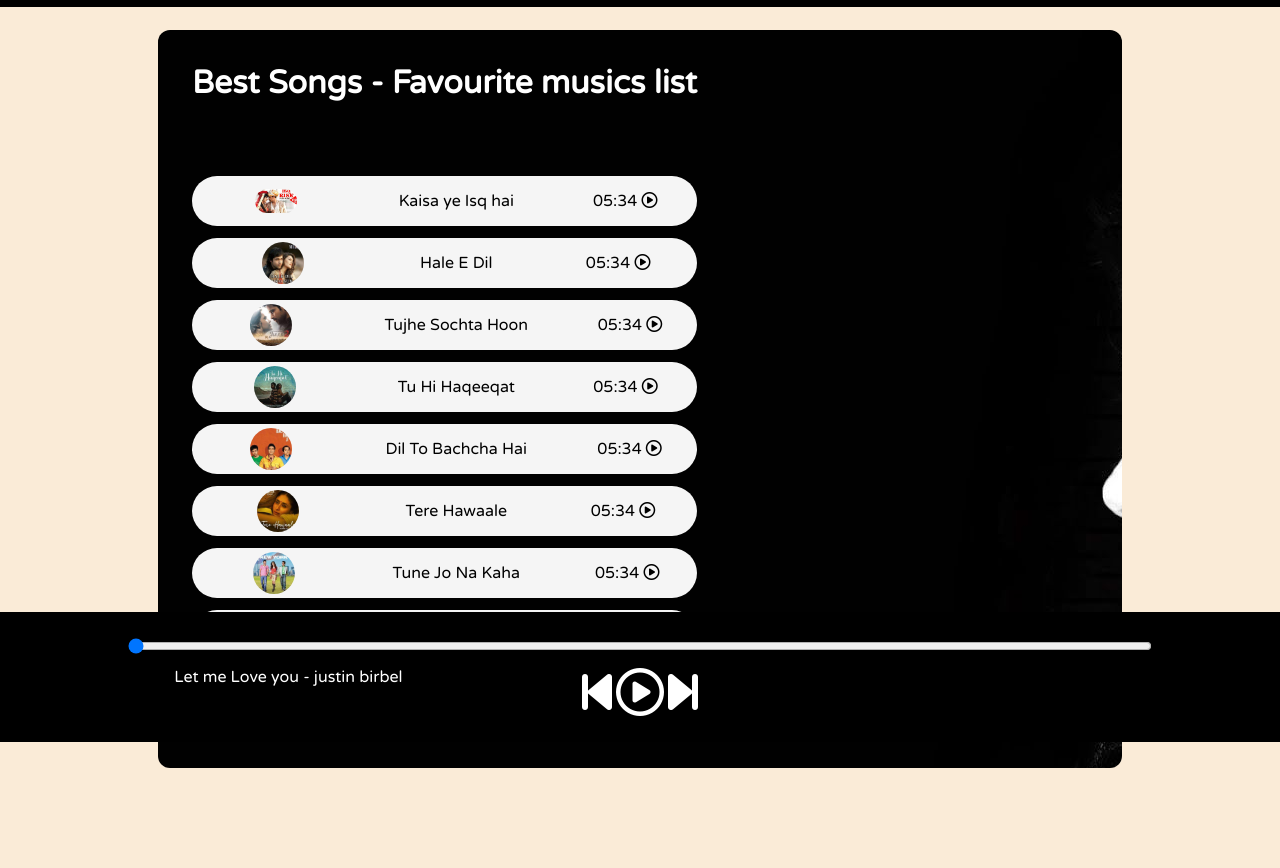
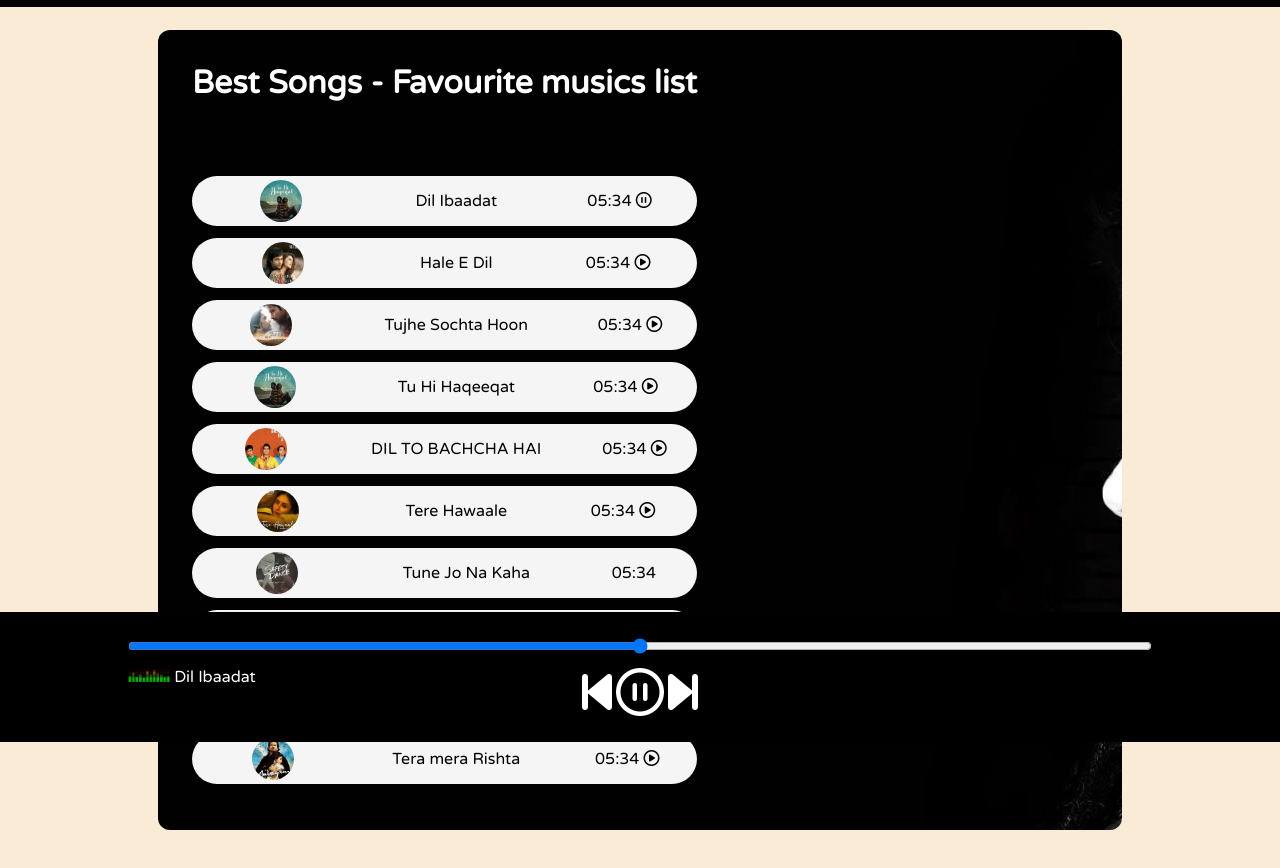
Before and after one commit to trdxDeepu/spotify_Clone, a plain HTML site: page index.html in a window 1280 px wide. Both pictures are taken after a click on the icon 649 px from the left and 258 px from the top of the page. Shown: the part 58-926 px from the top of the page. Drawn offline with Linux system fonts and the light colour scheme.

Commit message:
added functionality on play songs on list and changed the html file for making changed in dynamically names and image as well

```diff
--- a/index.html
+++ b/index.html
@@ -23,74 +23,82 @@
         <div class="songItemContainer">
           <div class="songItem">
             <img src="covers/Kaisa ye Isq hai.jpg" alt="1" />
-            <span>Kaisa ye Isq hai</span>
+            <span class="songName">Kaisa ye Isq hai</span>
             <span class="songListPlay"
               ><span class="timeStamp"
-                >05:34  <i class="fa-regular fa-circle-play"></i></span
+                >05:34 <i id="0" class="fa-regular songItemPlay fa-circle-play"></i></span
             ></span>
           </div>
           <div class="songItem">
-            <img src="covers/Hale E Dil.jpg" alt="1" />
-            <span>Hale E Dil</span>
+            <img src="covers/Kaisa ye Isq hai.jpg" alt="1" />
+            <span class="songName">Kaisa ye Isq hai</span>
             <span class="songListPlay"
               ><span class="timeStamp"
-                >05:34  <i class="fa-regular fa-circle-play"></i></span
+                >05:34 <i id="1" class="fa-regular songItemPlay fa-circle-play"></i></span
             ></span>
           </div>
           <div class="songItem">
-            <img src="covers\Tujhe Sochta Hoon.jpg" alt="1" />
-            <span>Tujhe Sochta Hoon</span>
+            <img src="covers/Kaisa ye Isq hai.jpg" alt="1" />
+            <span class="songName">Kaisa ye Isq hai</span>
             <span class="songListPlay"
               ><span class="timeStamp"
-                >05:34  <i class="fa-regular fa-circle-play"></i></span
+                >05:34 <i id="2" class="fa-regular songItemPlay fa-circle-play"></i></span
             ></span>
           </div>
           <div class="songItem">
-            <img src="covers\Tu Hi Haqeeqat.jpg" alt="1" />
-            <span>Tu Hi Haqeeqat</span>
+            <img src="covers/Kaisa ye Isq hai.jpg" alt="1" />
+            <span class="songName">Kaisa ye Isq hai</span>
             <span class="songListPlay"
               ><span class="timeStamp"
-                >05:34 <i class="fa-regular fa-circle-play"></i></span
+                >05:34 <i id="3" class="fa-regular songItemPlay fa-circle-play"></i></span
             ></span>
           </div>
           <div class="songItem">
-            <img src="covers\DIL TO BACHCHA HAI.jpg" alt="1" />
-            <span>Dil To Bachcha Hai</span>
+            <img src="covers/Kaisa ye Isq hai.jpg" alt="1" />
+            <span class="songName">Kaisa ye Isq hai</span>
             <span class="songListPlay"
               ><span class="timeStamp"
-                >05:34  <i class="fa-regular fa-circle-play"></i></span
+                >05:34 <i id="4" class="fa-regular songItemPlay fa-circle-play"></i></span
             ></span>
           </div>
           <div class="songItem">
-            <img src="covers\Tere Hawaale.jpg" alt="1" />
-            <span>Tere Hawaale</span>
+            <img src="covers/Kaisa ye Isq hai.jpg" alt="1" />
+            <span class="songName">Kaisa ye Isq hai</span>
             <span class="songListPlay"
               ><span class="timeStamp"
-                >05:34  <i class="fa-regular fa-circle-play"></i></span
+                >05:34 <i id="5" class="fa-regular  songItemPlay fa-circle-play"></i></span
             ></span>
           </div>
           <div class="songItem">
-            <img src="covers\Tune Jo Na Kaha.jpg" alt="1" />
-            <span>Tune Jo Na Kaha</span>
+            <img src="covers/Kaisa ye Isq hai.jpg" alt="1" />
+            <span class="songName">Kaisa ye Isq hai</span>
             <span class="songListPlay"
               ><span class="timeStamp"
-                >05:34 <i class="fa-regular fa-circle-play"></i></span
+                >05:34 <i id="6" fa-regular songItemPlay fa-circle-play"></i></span
             ></span>
           </div>
           <div class="songItem">
-            <img src="covers\Zindagi Bata De.jpg" alt="1" />
-            <span>Zindagi Bata De</span>
+            <img src="covers/Kaisa ye Isq hai.jpg" alt="1" />
+            <span class="songName">Kaisa ye Isq hai</span>
             <span class="songListPlay"
               ><span class="timeStamp"
-                >05:34  <i class="fa-regular fa-circle-play"></i></span
+                >05:34 <i id="7" class="fa-regular songItemPlay fa-circle-play"></i></span
             ></span>
           </div>
           <div class="songItem">
-            <img src="covers\Tera mera Rishta.jpg" alt="1" />
-            <span>Tera mera Rishta</span>
+            <img src="covers/Kaisa ye Isq hai.jpg" alt="1" />
+            <span class="songName">Kaisa ye Isq hai</span>
             <span class="songListPlay"
               ><span class="timeStamp"
-                >05:34  <i class="fa-regular fa-circle-play"></i></span
+                >05:34 <i id="8" class="fa-regular songItemPlay fa-circle-play"></i></span
+            ></span>
+          </div>
+          <div class="songItem">
+            <img src="covers/Kaisa ye Isq hai.jpg" alt="1" />
+            <span class="songName">Kaisa ye Isq hai</span>
+            <span class="songListPlay"
+              ><span class="timeStamp"
+                >05:34 <i id="9" class="fa-regular songItemPlay fa-circle-play"></i></span
             ></span>
           </div>
         </div>
@@ -99,15 +107,22 @@
     <div class="songBanner"></div>
 
     <div class="bottom">
-      <input type="range" name="range" id="myProgressBar" min="0" value="0" max="100" />
+      <input
+        type="range"
+        name="range"
+        id="myProgressBar"
+        min="0"
+        value="0"
+        max="100"
+      />
       <div class="icons">
         <i class="fa-solid fa-3x fa-backward-step"></i>
         <i class="fa-regular fa-3x fa-circle-play" id="masterPlay"></i>
         <i class="fa-solid fa-3x fa-forward-step"></i>
       </div>
       <div class="songInfo">
-        <img src="assets/playing.gif" id="playingGif" width="42px" alt=""> Let me Love you - justin
- birbel      </div>
+        <img src="assets/playing.gif" id="playingGif" width="42px" alt="" /> <span id="masterSongName"></span>
+      </div>
     </div>
 
     <script src="script.js"></script>
--- a/script.js
+++ b/script.js
@@ -1,95 +1,96 @@
 console.log("Welcome to spotify");
 let songIndex = 0;
 
-let audioElement = new Audio("songs/kaisa ye isq hai.mp3");
+let audioElement = new Audio("songs/1.mp3");
 let masterPlay = document.getElementById("masterPlay");
 let myProgressBar = document.getElementById("myProgressBar");
 let playingGif = document.getElementById("playingGif");
-let song = [
+let songItems = Array.from(document.getElementsByClassName("songItem"));
+let masterSongName = document.getElementById("masterSongName");
+let songs = [
   {
-    songName: "Kaisa ye Isq hai",
-    filePath: "songs/kaisa ye isq hai.mp3",
-    coverPath: "covers/Kaisa ye Isq hai.jpg",
+    songName: "Dil Ibaadat",
+    filePath: "songs/1.mp3",
+    coverPath: "covers/Tu Hi Haqeeqat.jpg",
   },
   {
     songName: "Hale E Dil",
-    filePath: "songs/Hale e Dil.mp3",
+    filePath: "songs/.mp3",
     coverPath: "covers/Hale E Dil.jpg",
   },
   {
     songName: "Tujhe Sochta Hoon",
-    filePath: "songs/Tujhe Sochta Hoon (128 kbps).mp3",
+    filePath: "songs/3.mp3",
     coverPath: "covers/Tujhe Sochta Hoon.jpg",
   },
   {
     songName: "Tu Hi Haqeeqat",
-    filePath: "songs/Tu Hi Haqeeqat.mp3",
+    filePath: "songs/4.mp3",
     coverPath: "covers/Tu Hi Haqeeqat.jpg",
   },
   {
     songName: "DIL TO BACHCHA HAI ",
-    filePath: "songs/DIL TO BACHCHA HAI.mp3",
+    filePath: "songs/5.mp3",
     coverPath: "covers/DIL TO BACHCHA HAI.jpg",
   },
   {
     songName: " Tere Hawaale",
     filePath:
-      "songs/Tere Hawaale (Full Video) Laal Singh Chaddha _ Aamir,Kareena _ Arijit,Shilpa _ Pritam,Amitabh,Advait (128 kbps).mp3",
+      "songs/6.mp3",
     coverPath: "covers/Tere Hawaale.jpg",
   },
   {
     songName: "Tune Jo Na Kaha",
-    filePath: "songs/Tune Jo Na Kaha (128 kbps).mp3",
+    filePath: "songs/7.mp3",
     coverPath: "covers/kaisa.jpg",
   },
   {
     songName: "Dil Ibaadat",
-    filePath: "songs/Dil Ibaadat.mp3",
+    filePath: "songs/8.mp3",
     coverPath: "covers/Tune Jo Na Kaha.jpg",
   },
   {
     songName: "Zindagi Bata De ",
-    filePath: "songs/Zindagi Bata De.mp3",
+    filePath: "songs/9.mp3",
     coverPath: "covers/Zindagi Bata De.jpg",
   },
   {
     songName: "Tera mera Rishta",
-    filePath: "songs/Tera mera Rishta.mp3",
+    filePath: "songs/10.mp3",
     coverPath: "covers/Tera mera Rishta.jpg",
   },
 ];
 
-// audioElement.play();
+songItems.forEach((element, i) => {
+  console.log(element, i);
+  element.getElementsByTagName("img")[0].src = songs[i].coverPath;
+  element.getElementsByClassName("songName")[0].innerText = songs[i].songName;
+});
 
 masterPlay.addEventListener("click", () => {
   if (audioElement.paused || audioElement.currentTime <= 0) {
     audioElement.play();
     masterPlay.classList.remove("fa-play-circle");
     masterPlay.classList.add("fa-pause-circle");
-    playingGif.style.opacity = 1
+    playingGif.style.opacity = 1;
     console.log("working");
   } else {
     audioElement.pause();
     masterPlay.classList.add("fa-play-circle");
     masterPlay.classList.remove("fa-pause-circle");
-    playingGif.style.opacity = 0
+    playingGif.style.opacity = 0;
   }
 });
 
-
-
 audioElement.addEventListener("timeupdate", () => {
-    console.log("Current Time:", audioElement.currentTime);
-    console.log("Duration:", audioElement.duration);
-
-    let progress = parseInt((audioElement.currentTime/audioElement.duration)*100);
-    console.log("Calculated Progress:", progress);
+  let progress = parseInt(
+    (audioElement.currentTime / audioElement.duration) * 100
+  );
 
   myProgressBar.value = progress;
 });
 
-
-myProgressBar.addEventListener('click', function(e) {
+myProgressBar.addEventListener("click", function (e) {
   // Calculate the clicked position relative to the start of the progress bar
   let clickPosition = e.clientX - this.getBoundingClientRect().left;
   // Calculate the width of the progress bar
@@ -101,3 +102,35 @@ myProgressBar.addEventListener('click', function(e) {
   // Set the audio's current time to the calculated time
   audioElement.currentTime = audioDurationTime;
 });
+
+const makeAllPlays = () => {
+  Array.from(document.getElementsByClassName("songItemPlay")).forEach(
+    (element) => {
+      element.classList.remove("fa-pause-circle");
+      element.classList.add("fa-play-circle");
+    }
+  );
+};
+
+Array.from(document.getElementsByClassName("songItemPlay")).forEach(
+  (element) => {
+    element.addEventListener("click", (e) => {
+      console.log(e.target);
+      makeAllPlays();
+      songIndex = parseInt(e.target.id);
+      e.target.classList.remove("fa-play-circle");
+      e.target.classList.add("fa-pause-circle");
+      audioElement.src = `songs/${songIndex + 1}.mp3`;
+      masterSongName.innerText = songs[songIndex].songName;
+      audioElement.currentTime = 0;
+      audioElement.play();
+      playingGif.style.opacity = 1;
+      masterPlay.classList.remove("fa-play-circle");
+      masterPlay.classList.add("fa-pause-circle");
+    });
+  }
+);
+
+document.getElementById('previous').addEventListener('click',()=>{
+  songIndex += 1
+})
```
Also changed, not shown: 3 other files. Lines whose indentation alone changed are shown as unchanged.
